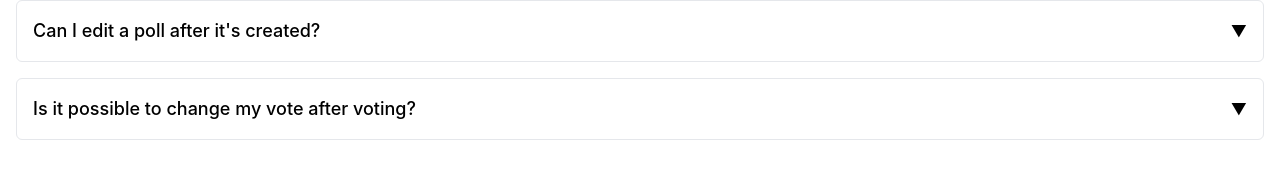
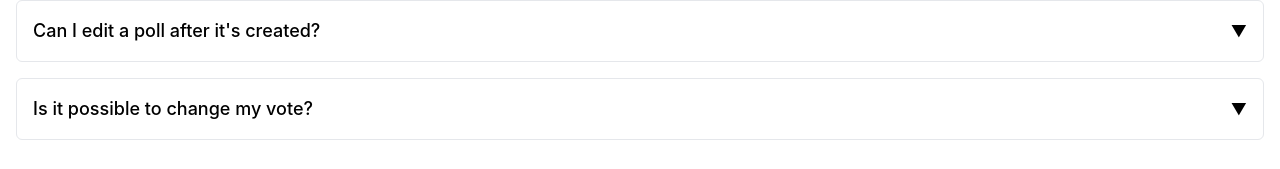
Before and after one commit to Moondevbeam/MoonEcho, a React (Create React App) app: page / in a window 1280 px wide. Shown: the part 912-1081 px from the top of the page. Built offline with nearby package versions, Linux system fonts and the light colour scheme; no server answers.

Commit message:
changed text in faq

```diff
--- a/src/components/FAQ.jsx
+++ b/src/components/FAQ.jsx
@@ -17,7 +17,7 @@ const FAQ = () => {
       answer: "Unfortunately, once a poll is created, it cannot be edited. We recommend carefully reviewing your poll and options before finalizing the creation process."
     },
     {
-      question: "Is it possible to change my vote after voting?",
+      question: "Is it possible to change my vote?",
       answer: "No, our system is designed to ensure the integrity of the voting process. Once you've submitted your vote, it's final and cannot be changed. Make sure to consider all options before making your choice!"
     }
     // Add more FAQ items here
```
